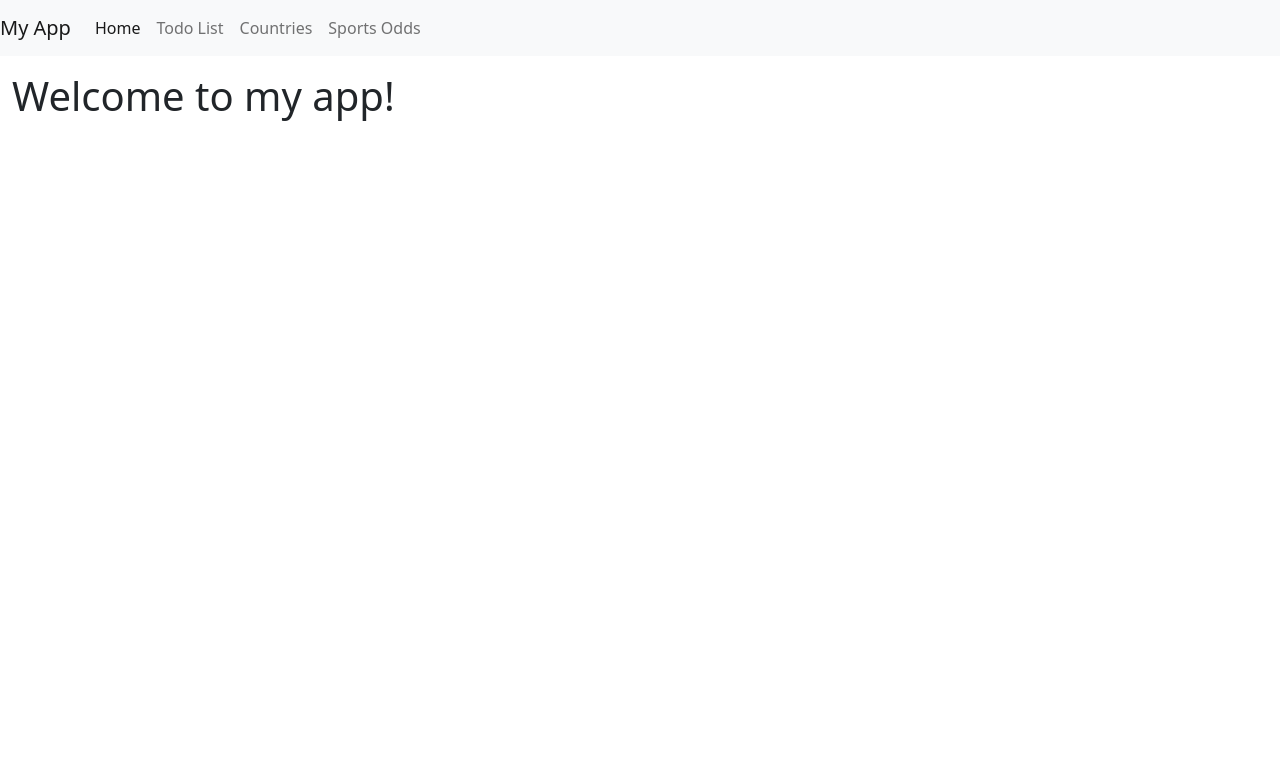
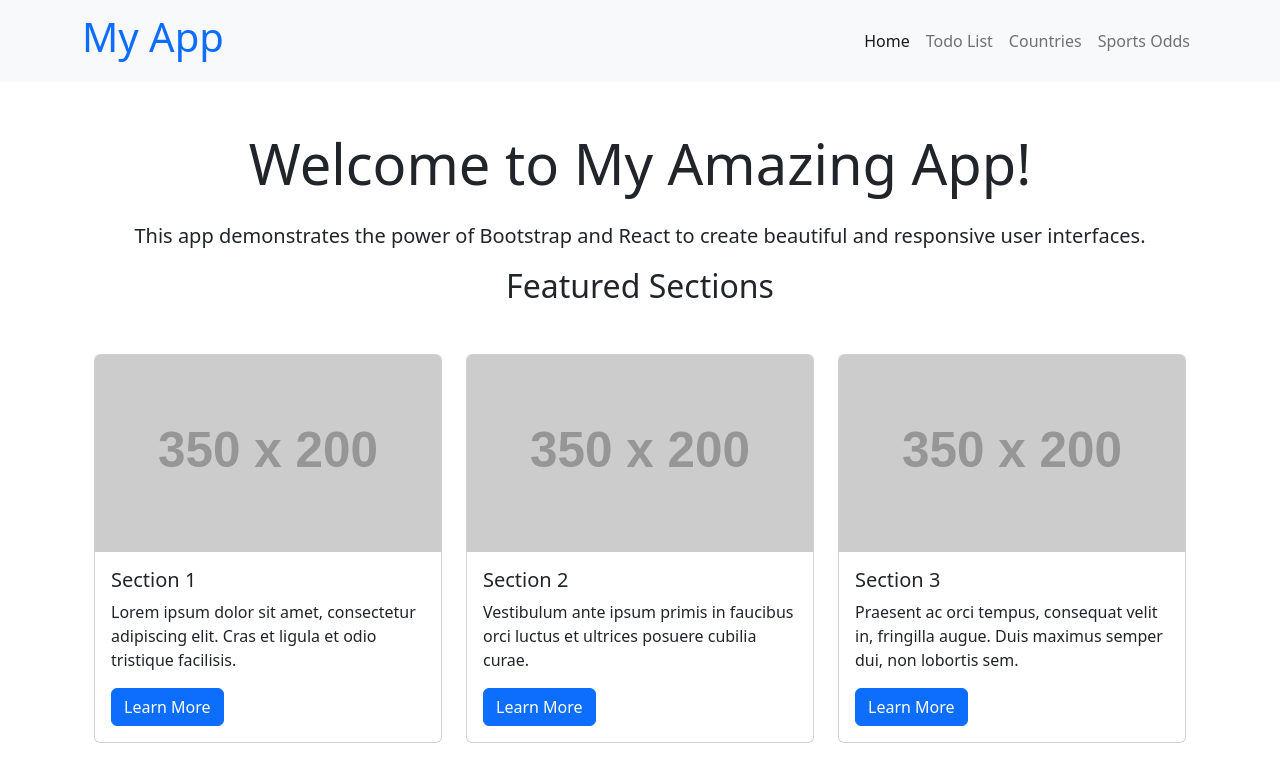
Before and after one commit to Parselinho/reactPRAC, a React (Create React App) app in the folder reactprac/: page / in a window 1280 px wide. Shown: the top 782 px of the page. Built offline with nearby package versions, Linux system fonts and the light colour scheme.

Commit message:
Update App.js

```diff
--- a/reactprac/src/App.js
+++ b/reactprac/src/App.js
@@ -1,7 +1,9 @@
 import { useState } from 'react';
 import { BrowserRouter, Routes, Route, NavLink } from 'react-router-dom';
 import './App.css';
+import { Container, Navbar, Nav } from 'react-bootstrap';
 
+import Home from './Home';
 import AppTodo from './todoList/AppTodo';
 import Countries from './countries/Countries';
 import SportOddsApp from './sportodds/SportOddsApp';
@@ -16,40 +18,43 @@
 
   return (
     <BrowserRouter>
-      <nav className="navbar navbar-expand-lg navbar-light bg-light">
-        <NavLink className="navbar-brand" to="/">My App</NavLink>
-        <button className="navbar-toggler" type="button" onClick={handleNavToggle} aria-controls="navbarNav" aria-expanded={!navCollapsed} aria-label="Toggle navigation">
-          <span className="navbar-toggler-icon"></span>
-        </button>
-        <div className={`collapse navbar-collapse${navCollapsed ? '' : ' show'}`} id="navbarNav">
-          <ul className="navbar-nav">
-            <li className="nav-item">
+      <Navbar bg="light" expand="lg">
+        <Container>
+          <NavLink className="navbar-brand" to="/">
+            <h1 className="text-primary">My App</h1>
+          </NavLink>
+          <Navbar.Toggle onClick={handleNavToggle} aria-controls="navbarNav" />
+          <Navbar.Collapse id="navbarNav" className={`justify-content-end${navCollapsed ? ' collapse' : ''}`}>
+            <Nav>
               <NavLink to="/" className={({ isActive }) => isActive ? 'nav-link active' : 'nav-link'}>Home</NavLink>
-            </li>
-            <li className="nav-item">
               <NavLink className={({ isActive }) => isActive ? 'nav-link active' : 'nav-link'} to="/todolist">Todo List</NavLink>
-            </li>
-            <li className="nav-item">
               <NavLink className={({ isActive }) => isActive ? 'nav-link active' : 'nav-link'} to="/countries">Countries</NavLink>
-            </li>
-            <li className="nav-item">
               <NavLink className={({ isActive }) => isActive ? 'nav-link active' : 'nav-link'} to="/sports">Sports Odds</NavLink>
-            </li>
-            {/* <li className="nav-item">
-              <NavLink className={({ isActive }) => isActive ? 'nav-link active' : 'nav-link'} to="/trainingapp">Training Site</NavLink>
-            </li> */}
-          </ul>
-        </div>
-      </nav>
-      <div className="container-fluid mt-3">
+              {/* <NavLink className={({ isActive }) => isActive ? 'nav-link active' : 'nav-link'} to="/trainingapp">Training Site</NavLink> */}
+            </Nav>
+          </Navbar.Collapse>
+        </Container>
+      </Navbar>
+      <Container className="mt-5">
         <Routes>
-          <Route path="/" element={<h1>Welcome to my app!</h1>} />
+          <Route path="/" element={
+            <>
+              <h1 className="display-4 mb-4">Welcome to my app!</h1>
+              <p className="lead">
+                This is a sample React app that showcases the use of Bootstrap and React Bootstrap to create beautiful and responsive user interfaces.
+              </p>
+              <p>
+                Feel free to explore the app by navigating through the links in the navbar.
+              </p>
+            </>
+          } />
+          <Route index element={<Home />} />
           <Route path="/todolist" element={<AppTodo />} />
           <Route path="/countries" element={<Countries />} />
           <Route path="/sports" element={<SportOddsApp />} />
           {/* <Route path="/trainingapp" element={<TrainingApp />} /> */}
         </Routes>
-      </div>
+      </Container>
     </BrowserRouter>
   );
 }
```
